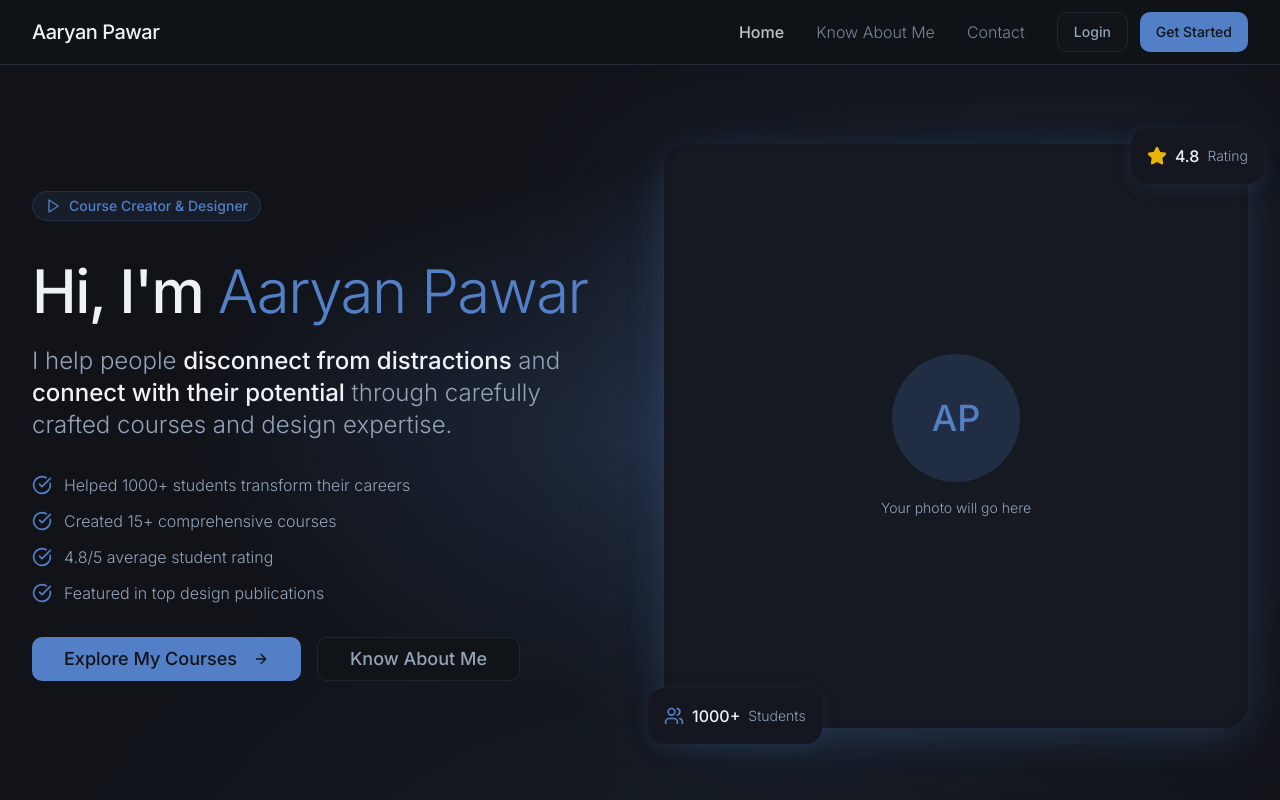
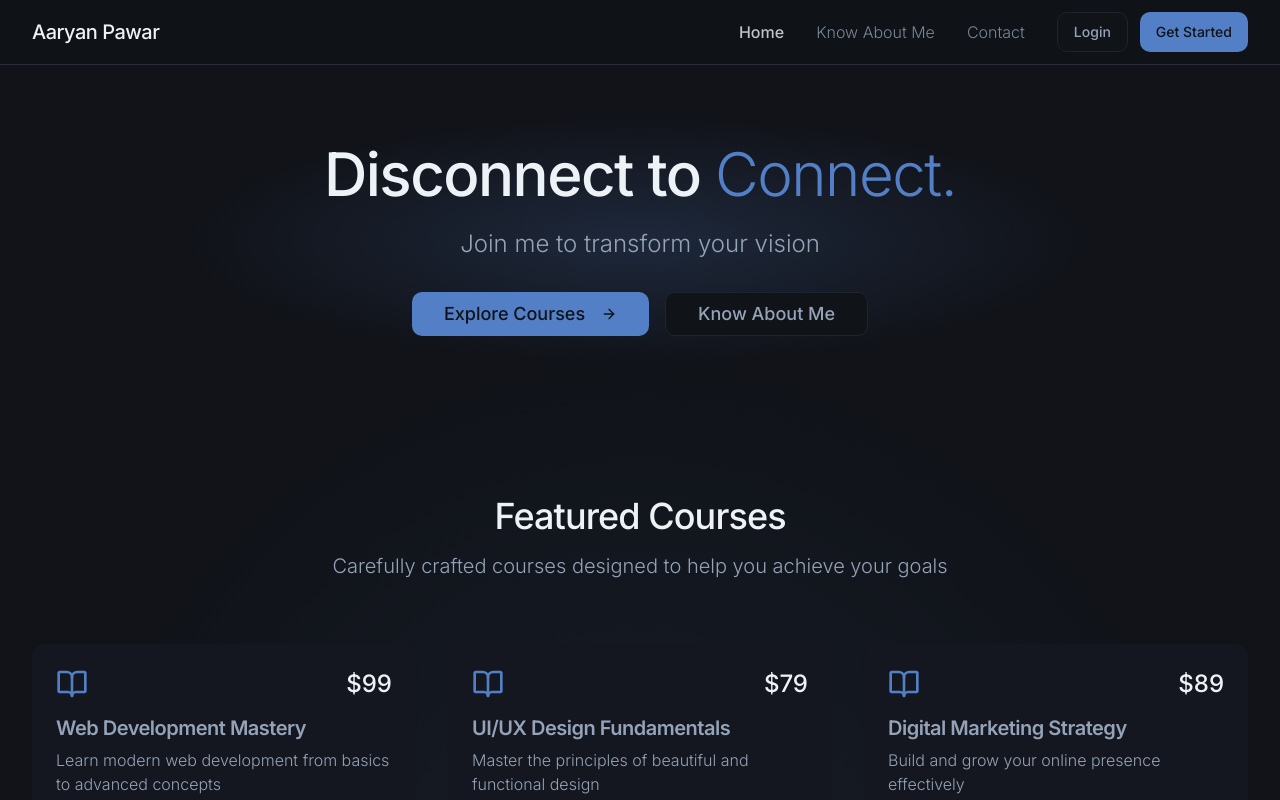
Before and after one commit to AaryanHarshalPawar/aaryan-pawar-persona-web, a React (Vite) app: page / in a window 1280 px wide. Shown: the top 800 px of the page. Built offline with nearby package versions, Linux system fonts and the light colour scheme.

Commit message:
Reverted to commit e1235f15baee4068aac1a6842d024fae8c80d88f

```diff
--- a/src/pages/Home.tsx
+++ b/src/pages/Home.tsx
@@ -1,9 +1,8 @@
-
 import { useState } from "react";
 import { Button } from "@/components/ui/button";
 import { Card, CardContent, CardDescription, CardHeader, CardTitle } from "@/components/ui/card";
 import { Link } from "react-router-dom";
-import { BookOpen, Users, Award, ArrowRight, Star, ExternalLink, Play, CheckCircle } from "lucide-react";
+import { BookOpen, Users, Award, ArrowRight, Star, ExternalLink } from "lucide-react";
 import AuthDialog from "@/components/AuthDialog";
 
 const Home = () => {
@@ -39,13 +38,6 @@ const Home = () => {
     },
   ];
 
-  const achievements = [
-    "Helped 1000+ students transform their careers",
-    "Created 15+ comprehensive courses",
-    "4.8/5 average student rating",
-    "Featured in top design publications"
-  ];
-
   const testimonials = [
     {
       name: "Sarah Johnson",
@@ -66,38 +58,18 @@ const Home = () => {
 
   return (
     <div className="min-h-screen pt-16 gradient-bg">
-      {/* Hero Section with Personal Introduction */}
+      {/* Hero Section */}
       <section className="relative py-20 px-4 sm:px-6 lg:px-8 overflow-hidden">
         <div className="absolute inset-0 hero-gradient"></div>
         <div className="max-w-7xl mx-auto relative z-10">
-          <div className="grid grid-cols-1 lg:grid-cols-2 gap-12 items-center">
-            {/* Left Side - Text Content */}
-            <div className="text-left max-w-2xl">
-              <div className="mb-6">
-                <span className="inline-flex items-center px-3 py-1 rounded-full text-sm font-medium bg-primary/10 text-primary border border-primary/20 mb-4">
-                  <Play className="w-4 h-4 mr-2" />
-                  Course Creator & Designer
-                </span>
-              </div>
+          <div className="text-center max-w-4xl mx-auto">
             <h1 className="text-4xl sm:text-5xl lg:text-6xl font-medium tracking-tight text-foreground mb-6">
-                Hi, I'm <span className="text-primary">Aaryan Pawar</span>
+              Disconnect to <span className="text-primary">Connect.</span>
             </h1>
-              <p className="text-xl sm:text-2xl text-muted-foreground mb-8 leading-relaxed">
-                I help people <span className="text-foreground font-medium">disconnect from distractions</span> and
-                <span className="text-foreground font-medium"> connect with their potential</span> through carefully crafted courses and design expertise.
+            <p className="text-xl sm:text-2xl text-muted-foreground mb-8 max-w-3xl mx-auto">
+              Join me to transform your vision
             </p>
-
-              {/* Key Achievements */}
-              <div className="mb-8 space-y-3">
-                {achievements.map((achievement, index) => (
-                  <div key={index} className="flex items-center text-muted-foreground">
-                    <CheckCircle className="w-5 h-5 text-primary mr-3 flex-shrink-0" />
-                    <span>{achievement}</span>
-                  </div>
-                ))}
-              </div>
-
-              <div className="flex flex-col sm:flex-row gap-4">
+            <div className="flex flex-col sm:flex-row gap-4 justify-center">
               <Button
                 size="lg"
                 className="hover-lift text-lg px-8 py-3"
@@ -106,7 +78,7 @@ const Home = () => {
                   coursesSection?.scrollIntoView({ behavior: 'smooth' });
                 }}
               >
-                  Explore My Courses
+                Explore Courses
                 <ArrowRight className="ml-2 h-5 w-5" />
               </Button>
               <Button variant="outline" size="lg" className="hover-lift text-lg px-8 py-3" asChild>
@@ -114,48 +86,9 @@ const Home = () => {
               </Button>
             </div>
           </div>
-
-            {/* Right Side - Image */}
-            <div className="relative">
-              <div className="relative aspect-square max-w-md mx-auto lg:max-w-none">
-                {/* Decorative background elements */}
-                <div className="absolute inset-0 bg-gradient-to-br from-primary/20 to-primary/5 rounded-3xl blur-3xl transform -rotate-6"></div>
-                <div className="absolute inset-0 bg-gradient-to-tl from-accent/30 to-transparent rounded-3xl blur-2xl transform rotate-3"></div>
-
-                {/* Main image container */}
-                <div className="relative bg-card rounded-3xl p-2 calm-shadow-lg hover-lift">
-                  <div className="aspect-square rounded-2xl bg-gradient-to-br from-muted/50 to-muted/20 flex items-center justify-center text-muted-foreground">
-                    {/* Placeholder for your image */}
-                    <div className="text-center">
-                      <div className="w-32 h-32 mx-auto mb-4 rounded-full bg-primary/20 flex items-center justify-center">
-                        <span className="text-4xl font-medium text-primary">AP</span>
-                      </div>
-                      <p className="text-sm">Your photo will go here</p>
-                    </div>
-                  </div>
-                </div>
-
-                {/* Floating elements */}
-                <div className="absolute -top-4 -right-4 bg-card rounded-2xl p-4 calm-shadow hover-lift">
-                  <div className="flex items-center space-x-2">
-                    <Star className="w-5 h-5 text-yellow-500 fill-current" />
-                    <span className="font-medium text-foreground">4.8</span>
-                    <span className="text-sm text-muted-foreground">Rating</span>
-                  </div>
-                </div>
-
-                <div className="absolute -bottom-4 -left-4 bg-card rounded-2xl p-4 calm-shadow hover-lift">
-                  <div className="flex items-center space-x-2">
-                    <Users className="w-5 h-5 text-primary" />
-                    <span className="font-medium text-foreground">1000+</span>
-                    <span className="text-sm text-muted-foreground">Students</span>
-                  </div>
-                </div>
-              </div>
-            </div>
-          </div>
         </div>
       </section>
+
 
       {/* Featured Courses */}
       <section id="courses-section" className="py-20 px-4 sm:px-6 lg:px-8">
@@ -245,7 +178,7 @@ const Home = () => {
             Ready to Start Your Journey?
           </h2>
           <p className="text-xl text-muted-foreground mb-8">
-            Join me to transform your vision
+            Join thousands of students who have already transformed their careers
           </p>
           <Button
             size="lg"
```
Lines whose indentation alone changed are shown as unchanged.
